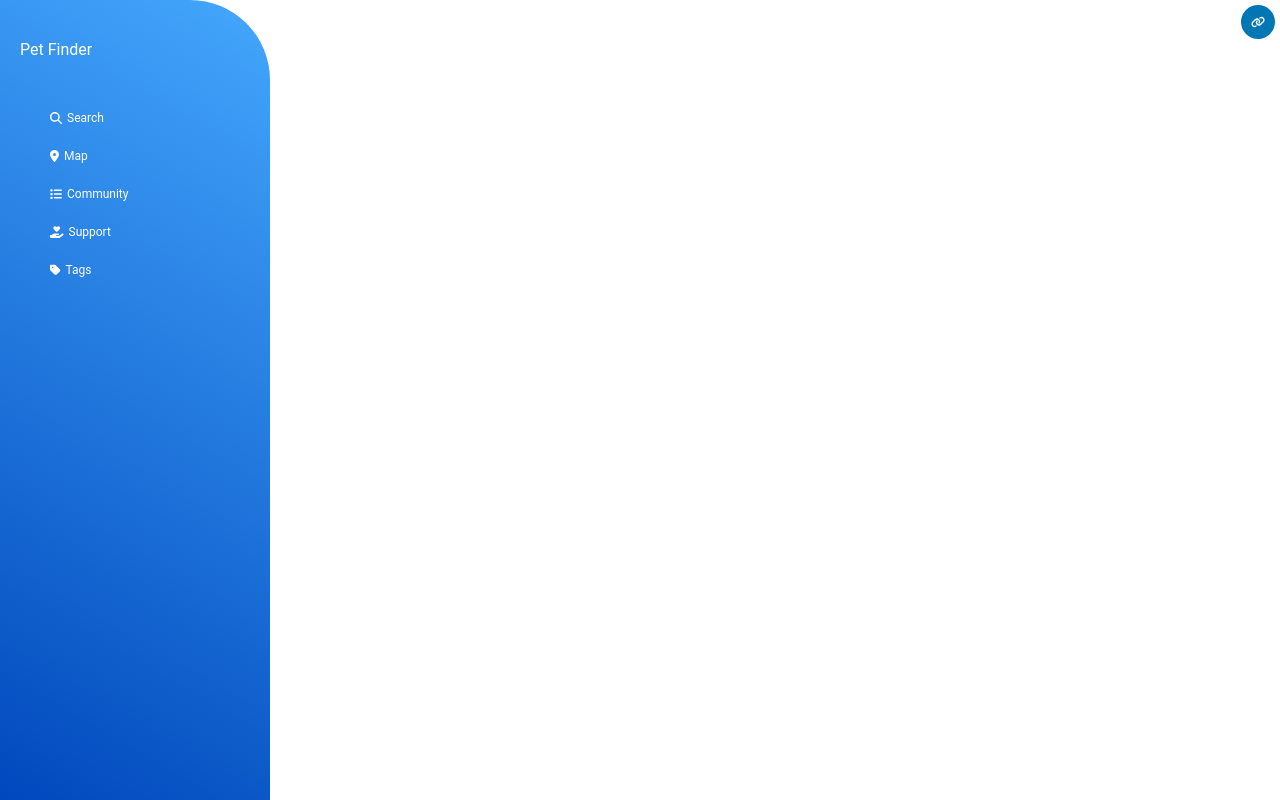
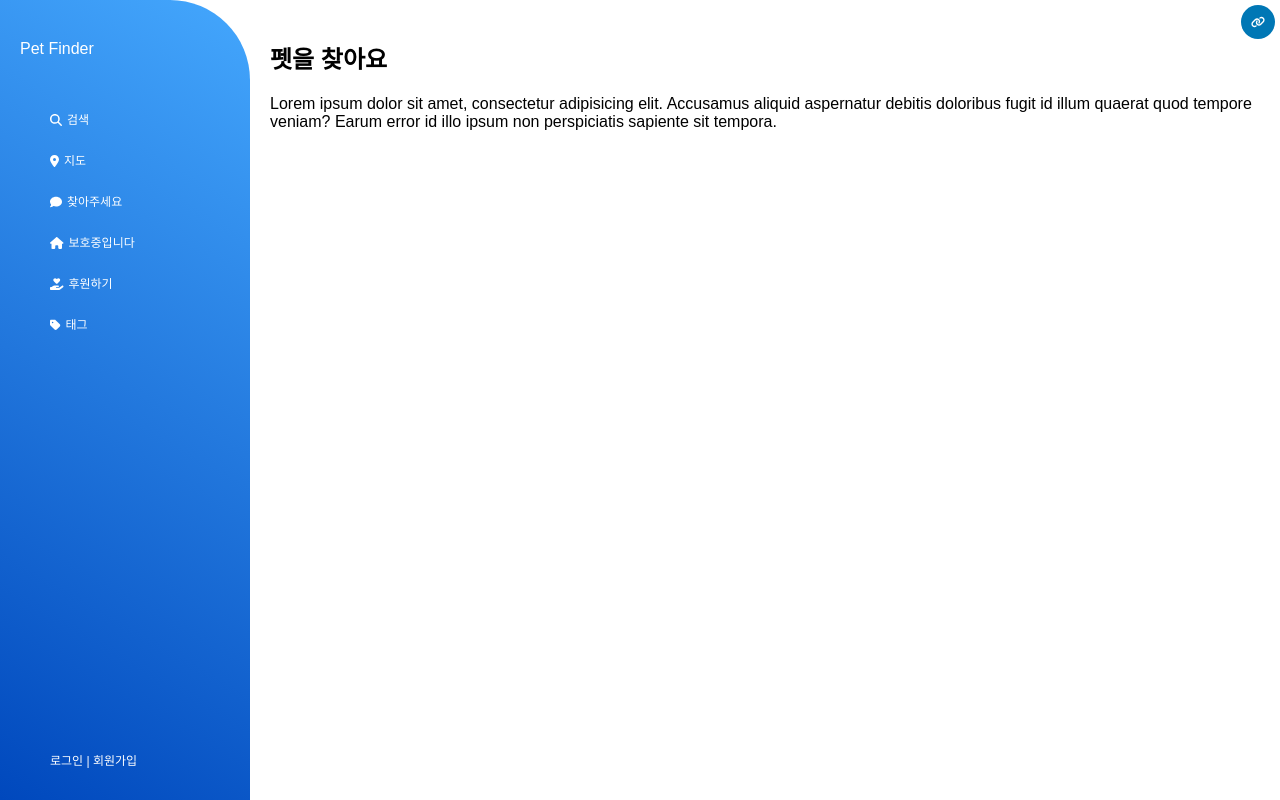
Before and after one commit to inthej/pet-finder, a React (Create React App) app in the folder frontend/: page / in a window 1280 px wide. Built offline with nearby package versions, Linux system fonts and the light colour scheme.

Commit message:
update menus and layouts

```diff
--- a/frontend/src/App.js
+++ b/frontend/src/App.js
@@ -1,10 +1,10 @@
 import './styles/screen.css';
 import {FontAwesomeIcon} from "@fortawesome/react-fontawesome";
 import {
-  faDog,
+  faComment,
   faHandHoldingHeart,
+  faHouse,
   faLink,
-  faList,
   faLocationDot,
   faSearch,
   faTag
@@ -13,33 +13,30 @@ import {
 function App() {
   return (
     <>
-      <aside>
+      <div className="sidebar">
         <p>Pet Finder</p>
-        <a href="http://localhost:3000/">
-          <FontAwesomeIcon icon={faSearch} className="icon"/>
-          Search
-        </a>
-        <a href="http://localhost:3000/">
-          <FontAwesomeIcon icon={faLocationDot} className="icon"/>
-          Map
-        </a>
-        <a href="http://localhost:3000/">
-          <FontAwesomeIcon icon={faList} className="icon"/>
-          Community
-        </a>
-        <a href="http://localhost:3000/">
-          <FontAwesomeIcon icon={faHandHoldingHeart} className="icon"/>
-          Support
-        </a>
-        <a href="http://localhost:3000/">
-          <FontAwesomeIcon icon={faTag} className="icon"/>
-          Tags
-        </a>
-      </aside>
-      <div className="social">
-        <a href="http://localhost:3000/">
-          <FontAwesomeIcon icon={faLink} className="social-icon"/>
-        </a>
+        <ul>
+          <li><FontAwesomeIcon icon={faSearch} className="icon"/>검색</li>
+          <li><FontAwesomeIcon icon={faLocationDot} className="icon"/>지도</li>
+          <li><FontAwesomeIcon icon={faComment} className="icon"/>찾아주세요</li>
+          <li><FontAwesomeIcon icon={faHouse} className="icon"/>보호중입니다</li>
+          <li><FontAwesomeIcon icon={faHandHoldingHeart} className="icon"/>후원하기</li>
+          <li><FontAwesomeIcon icon={faTag} className="icon"/>태그</li>
+        </ul>
+
+        <div className="footer">
+          로그인 | 회원가입
+          {/*내정보 | 로그아웃*/}
+        </div>
+      </div>
+
+      <div className="toplink">
+        <FontAwesomeIcon icon={faLink} className="icon"/>
+      </div>
+
+      <div className="content">
+        <h2>펫을 찾아요</h2>
+        <p>Lorem ipsum dolor sit amet, consectetur adipisicing elit. Accusamus aliquid aspernatur debitis doloribus fugit id illum quaerat quod tempore veniam? Earum error id illo ipsum non perspiciatis sapiente sit tempora.</p>
       </div>
     </>
   );
--- a/frontend/src/styles/screen.css
+++ b/frontend/src/styles/screen.css
@@ -1,4 +1,20 @@
-aside {
+* {
+    box-sizing: border-box;
+}
+
+body {
+    margin: 0;
+    font-family: Arial, Helvetica, sans-serif;
+}
+
+.sidebar p {
+    margin: 0;
+    padding: 40px 0;
+}
+
+.sidebar {
+    position: fixed;
+    top: 0;
     color: #fff;
     width: 250px;
     padding-left: 20px;
@@ -7,7 +23,13 @@ aside {
     border-top-right-radius: 80px;
 }
 
-aside a {
+.sidebar ul {
+    list-style: none;
+    margin: 0;
+    padding: 0;
+}
+
+.sidebar ul li {
     font-size: 12px;
     color: #fff;
     display: block;
@@ -16,7 +38,7 @@ aside a {
     -webkit-tap-highlight-color:transparent;
 }
 
-aside a:hover {
+.sidebar ul li:hover {
     color: #3f5efb;
     background: #fff;
     outline: none;
@@ -25,51 +47,22 @@ aside a:hover {
     border-bottom-left-radius: 20px;
 }
 
-aside a .icon {
+.sidebar ul li .icon {
     margin-right: 5px;
 }
 
-aside a:hover::after {
-    content: "";
-    position: absolute;
-    background-color: transparent;
-    bottom: 100%;
-    right: 0;
-    height: 35px;
-    width: 35px;
-    border-bottom-right-radius: 18px;
-    box-shadow: 0 20px 0 0 #fff;
+.footer {
+    font-size: 12px;
+    position: fixed;
+    padding: 12px 12px 12px 30px;
+    bottom: 20px;
 }
 
-aside a:hover::before {
-    content: "";
-    position: absolute;
-    background-color: transparent;
-    top: 38px;
-    right: 0;
-    height: 35px;
-    width: 35px;
-    border-top-right-radius: 18px;
-    box-shadow: 0 -20px 0 0 #fff;
-}
-
-aside p {
-    margin: 0;
-    padding: 40px 0;
-}
-
-body {
-    font-family: 'Roboto', sans-serif;
-    width: 100%;
-    height: 100vh;
-    margin: 0;
-}
-
-.social {
+.toplink {
     height: 0;
 }
 
-.social .social-icon {
+.toplink .icon {
     width: 14px;
     height: 14px;
     font-size: 14px;
@@ -81,3 +74,9 @@ body {
     top:5px;
     right:5px;
 }
+
+.content {
+    margin-left: 250px;
+    padding-top: 20px;
+    padding-left: 20px;
+}
```
